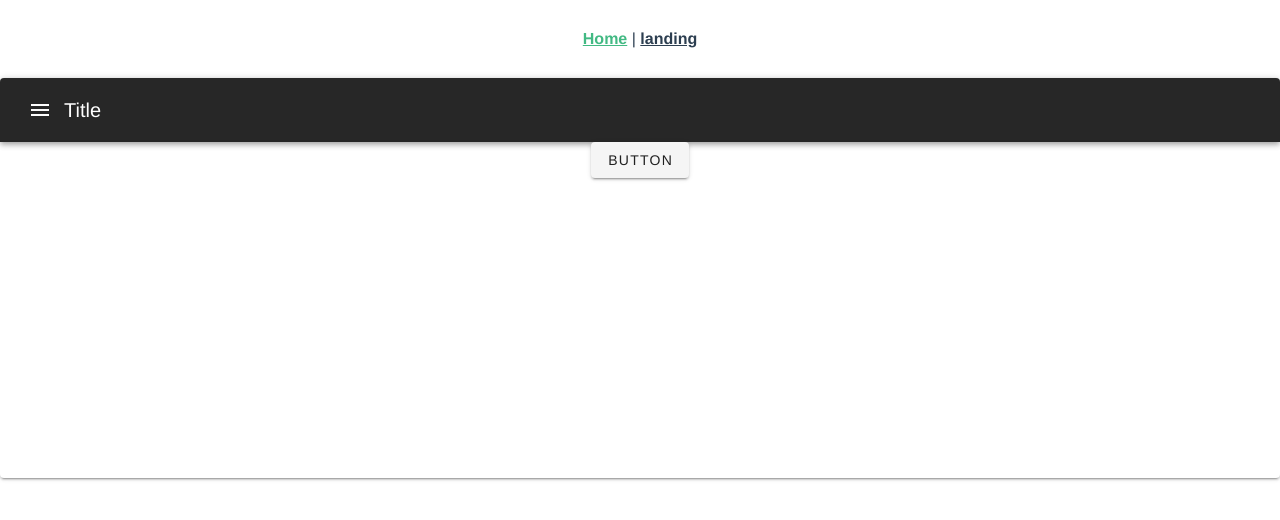
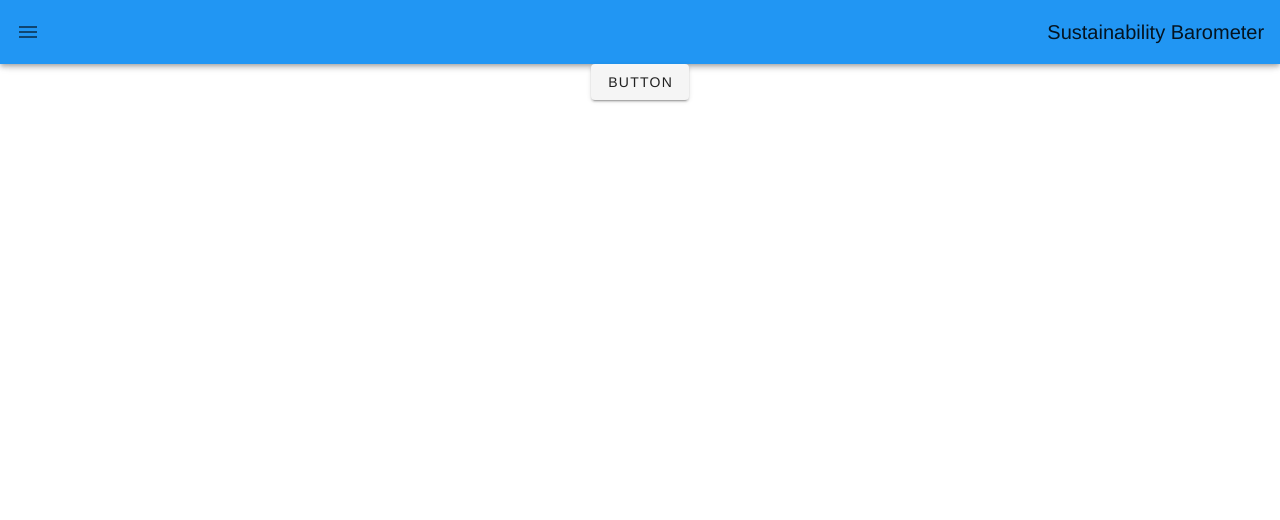
Before and after one commit to ClemLef/SIMS-bolagsverket, a Vue app in the folder testvue/: page / in a window 1280 px wide. Shown: the top 520 px of the page. Built offline with nearby package versions, Linux system fonts and the light colour scheme.

Commit message:
kind of working navbar and drawer

```diff
--- a/testvue/src/App.vue
+++ b/testvue/src/App.vue
@@ -1,11 +1,12 @@
 <template>
-  <div id="app">
-    <nav>
-      <router-link to="/">Home</router-link> |
-      <router-link to="/landing">landing</router-link>
-    </nav>
-    <router-view/>
-  </div>
+    <v-app>
+        <div id="app">
+
+            <AppHeader/>
+            <router-view/>
+
+        </div>
+    </v-app>
 </template>
 
 <style lang="scss">
--- /dev/null
+++ b/testvue/src/components/AppHeader.vue
@@ -0,0 +1,58 @@
+<template>
+    <div>
+        <v-app-bar
+            color="blue">
+            <v-app-bar-nav-icon @click="drawer = true"></v-app-bar-nav-icon>
+            <v-spacer></v-spacer>
+            <v-app-bar-title>Sustainability Barometer</v-app-bar-title>
+        </v-app-bar>
+
+        <v-navigation-drawer
+        v-model="drawer"
+        absolute
+        temporary
+        >
+            <v-list-item>
+
+            <v-list-item-content>
+                <v-list-item-title>Menu</v-list-item-title>
+            </v-list-item-content>
+            </v-list-item>
+
+            <v-divider></v-divider>
+
+            <v-list dense>
+            <v-list-item
+                v-for="item in items"
+                :key="item.title"
+                link
+                @click="this.$router.push(item.path)"
+            >
+                <v-list-item-icon>
+                <v-icon>{{ item.icon }}</v-icon>
+                </v-list-item-icon>
+
+                <v-list-item-content>
+                <v-list-item-title>{{ item.title }}</v-list-item-title>
+                </v-list-item-content>
+            </v-list-item>
+            </v-list>
+        </v-navigation-drawer>
+    </div>
+</template>
+
+<script>
+    export default {
+        data () {
+            return {
+                drawer: null,
+                items: [
+                { title: 'Home', icon: 'mdi-home-circle-outline', path: '/' },
+                { title: 'Sustainability Test', icon: 'mdi-leaf-circle-outline', path: '/form' },
+                { title: 'Results', icon: 'mdi-gauge', path: '/' },
+                { title: 'Help', icon: 'mdi-help-circle-outline', path: '/' },
+                ],
+            }
+        },
+    }
+  </script>
--- a/testvue/src/main.js
+++ b/testvue/src/main.js
@@ -2,8 +2,11 @@ import Vue from 'vue'
 import App from './App.vue'
 import vuetify from './plugins/vuetify'
 import router from './router'
+import header from './components/AppHeader.vue'
 
 Vue.config.productionTip = false
+
+Vue.component('AppHeader', header)
 
 new Vue({
   vuetify,
--- a/testvue/src/views/FormPage.vue
+++ b/testvue/src/views/FormPage.vue
@@ -1,6 +1,5 @@
 <template>
 
-  <v-app>
     <v-card elevation="5" width="80%" class="mx-auto mt-5">
         <v-tabs
           v-model='tab'
@@ -126,7 +125,6 @@
       </v-card-text> -->
 
     </v-card>
-  </v-app>
 
 
 </template>
--- a/testvue/src/views/HomePage.vue
+++ b/testvue/src/views/HomePage.vue
@@ -1,51 +1,9 @@
 <template>
-    <v-card
-      class="mx-auto overflow-hidden"
-      height="400"
-    >
-      <v-app-bar
-        color="deep-purple"
-        dark
-      >
-        <v-app-bar-nav-icon @click="drawer = true"></v-app-bar-nav-icon>
 
-        <v-toolbar-title>Title</v-toolbar-title>
-      </v-app-bar>
-
-      <v-navigation-drawer
-        v-model="drawer"
-        absolute
-        temporary
-      >
-        <v-list
-          nav
-          dense
-        >
-          <v-list-item-group
-            v-model="group"
-            active-class="deep-purple--text text--accent-4"
-          >
-            <v-list-item>
-              <v-list-item-icon>
-                <v-icon>mdi-home</v-icon>
-              </v-list-item-icon>
-              <v-list-item-title>Home</v-list-item-title>
-            </v-list-item>
-
-            <v-list-item>
-              <v-list-item-icon>
-                <v-icon>mdi-account</v-icon>
-              </v-list-item-icon>
-              <v-list-item-title>Account</v-list-item-title>
-            </v-list-item>
-          </v-list-item-group>
-        </v-list>
-      </v-navigation-drawer>
       <v-btn
         elevation="2"
         @click="greet"
       >Button</v-btn>
-    </v-card>
   </template>
 
 <script>
```
Also changed, not shown: testvue/src/components/Header.vue (deleted).
